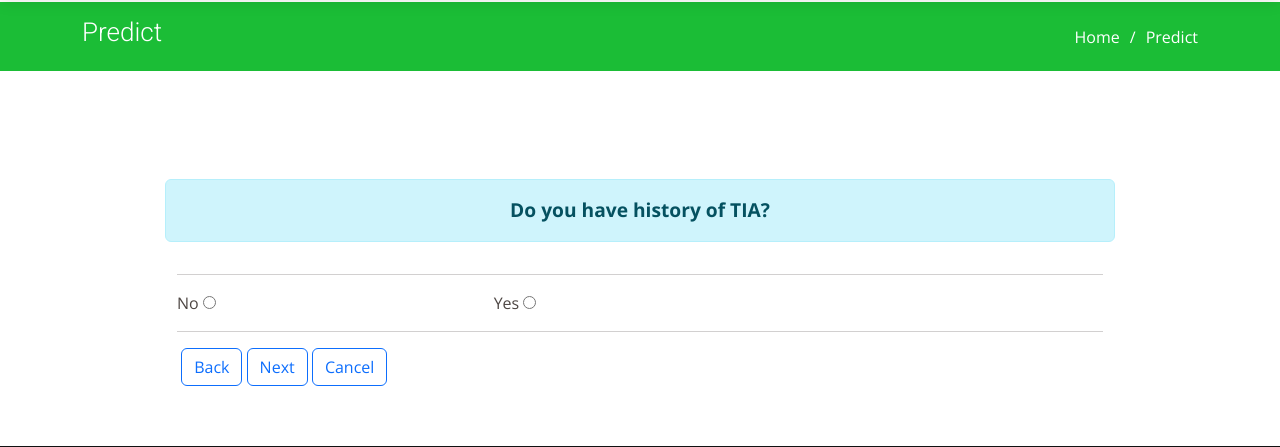
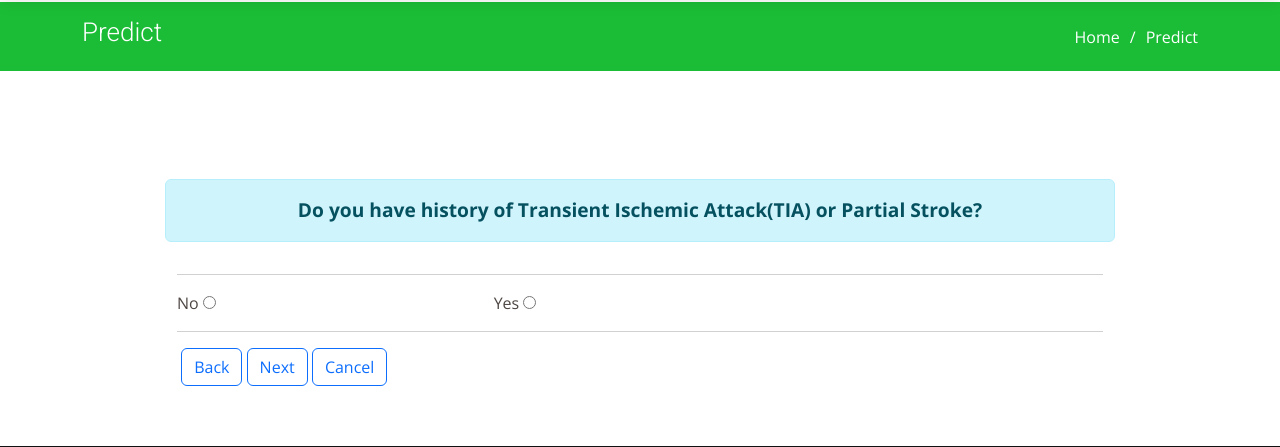
Before and after one commit to sammylofy/Stroke_analysis, a Django app: page /question7/ in a window 1280 px wide. Shown: the part 70-517 px from the top of the page. Run offline with Django 4.2, Linux system fonts and the light colour scheme; some libraries are stand-ins or nearby versions.

Commit message:
changed the views,urls, question7 and README

```diff
--- a/predictor/urls.py
+++ b/predictor/urls.py
@@ -37,5 +37,4 @@ urlpatterns = [
     path('question13/', views.question13, name='question13'),
     path('predict/', views.predict, name='predict'),
     path('results/<conseling>/<pred>/<phone>/<prob>/<result>', views.results, name='results'),
-
 ]
--- a/predictor/views.py
+++ b/predictor/views.py
@@ -549,7 +549,7 @@ def predict(request):
         chance_stroke += " Could you please provide detailed diet recommendations and any other advice that would help " \
                          "manage the risk factors associated with stroke in " + name + "\'s case? "
         print(chance_stroke)
-    counseling_response = comp(chance_stroke, 3000, 3)
+    counseling_response = comp(chance_stroke, 3500, 3)
 
     newdata = Data.objects.create(history=history, hypertension=hypertension, inactivity=inactivity,
                                   cardiovascular=cardiovascular, hyperlidermia=hyperlidermia, alcohol=alcohol, tia=tia,
--- a/templates/question7.html
+++ b/templates/question7.html
@@ -28,7 +28,7 @@
             <form action="{% url 'question7'%}" method="post" >
                 {% csrf_token%}
                 <div class="row">
-                    <div class="alert alert-info" style="text-align: center; font-size: larger"><strong>Do you have history of TIA?</strong></div>
+                    <div class="alert alert-info" style="text-align: center; font-size: larger"><strong>Do you have history of Transient Ischemic Attack(TIA) or Partial Stroke?</strong></div>
                 </div>
                 <hr>
                  <div class="row">
```
Also changed, not shown: README.md.
